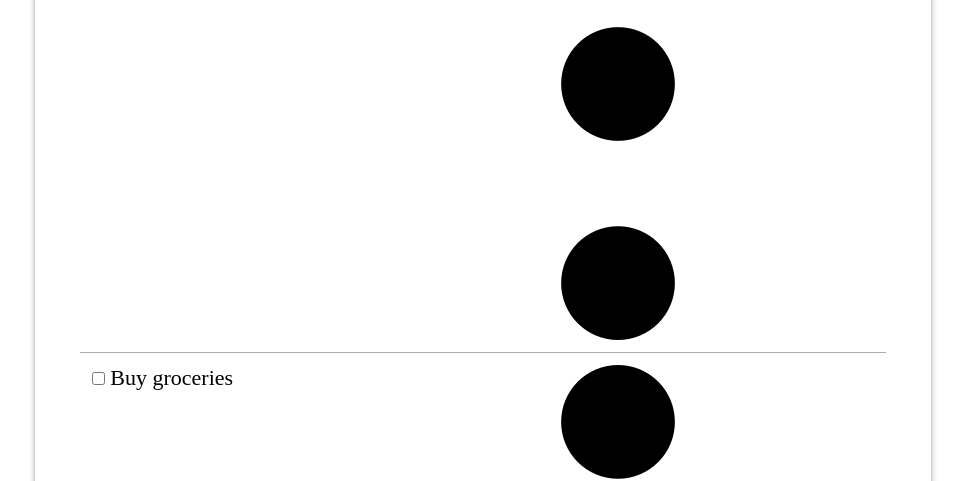
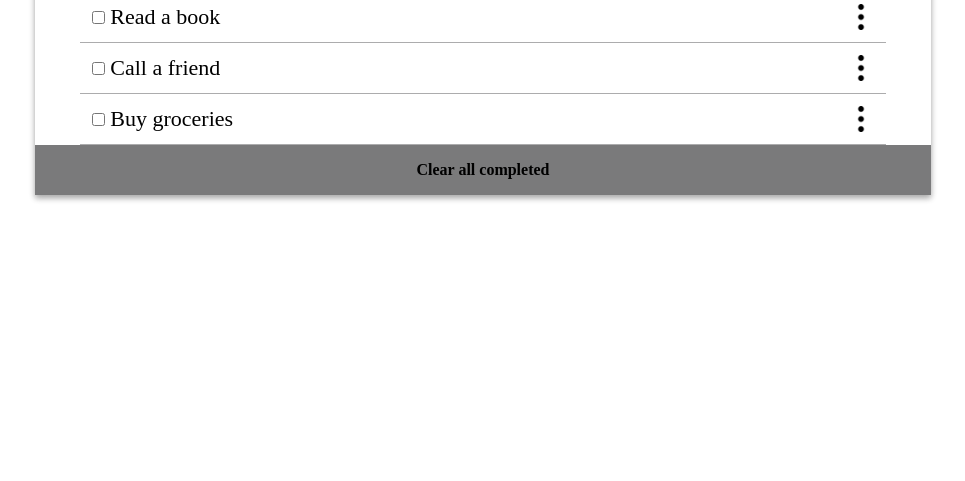
Before and after one commit to the-faizmohammad/Project-To-Do-List, a website built with webpack: page src/index.html in a window 1280 px wide. Shown: the part 333-814 px from the top of the page, without its empty margins (157-1122 px from the left). Built offline with nearby package versions, Linux system fonts and the light colour scheme.

Commit message:
update style.css

```diff
--- a/src/style.css
+++ b/src/style.css
@@ -49,3 +49,20 @@
     padding: 12px;
     border-bottom: 1px solid #acacad;
   }
+
+  .show-more {
+    width: 26px;
+    height: 26px;
+  }
+
+  .clear-all-list {
+    display: flex;
+    width: 100%;
+    padding: 16px;
+    justify-content: center;
+    background: #7a7a7b;
+  }
+  .clear-list-para {
+    font-size: medium;
+    font-weight: bold;
+  }
```
